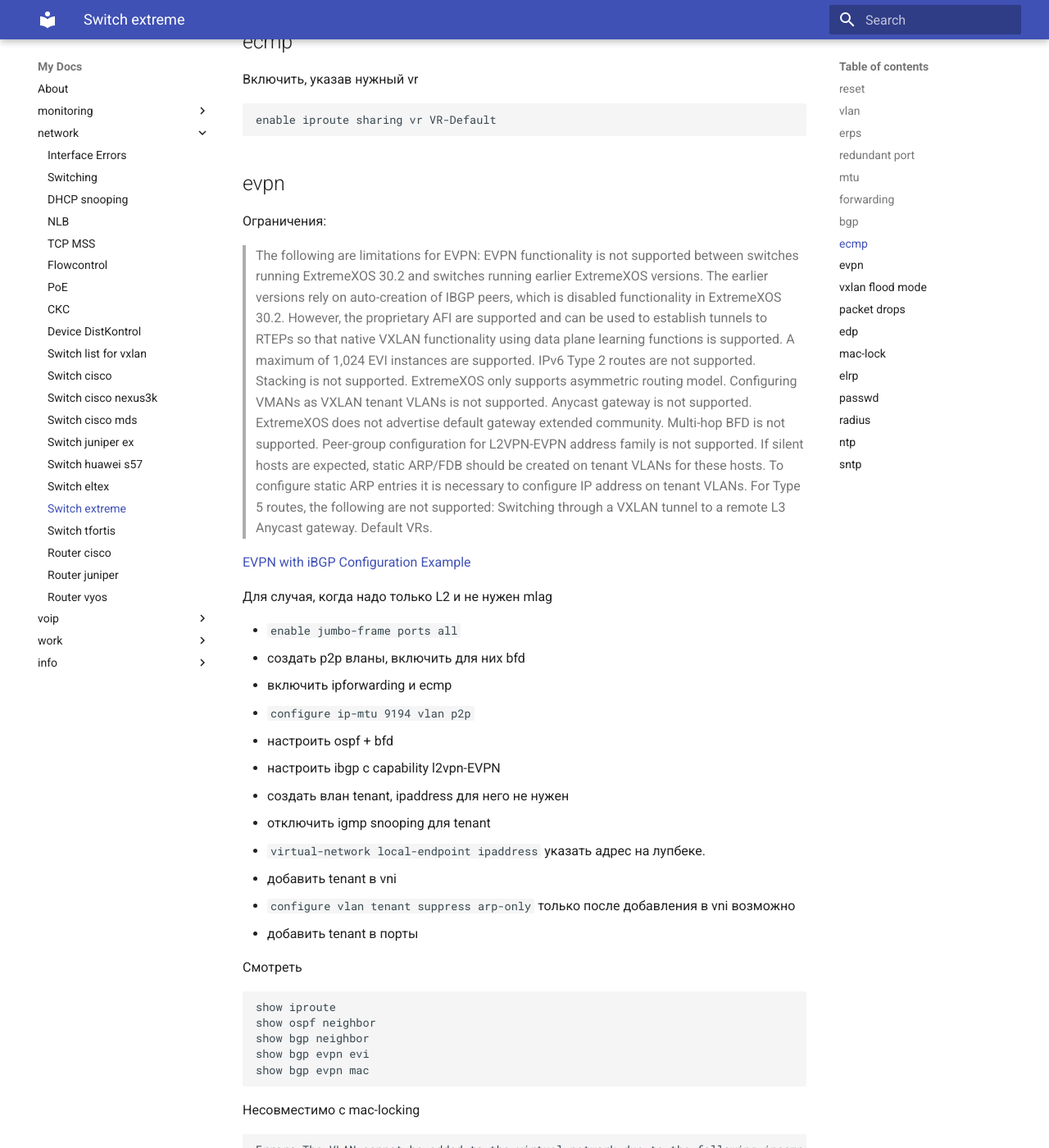
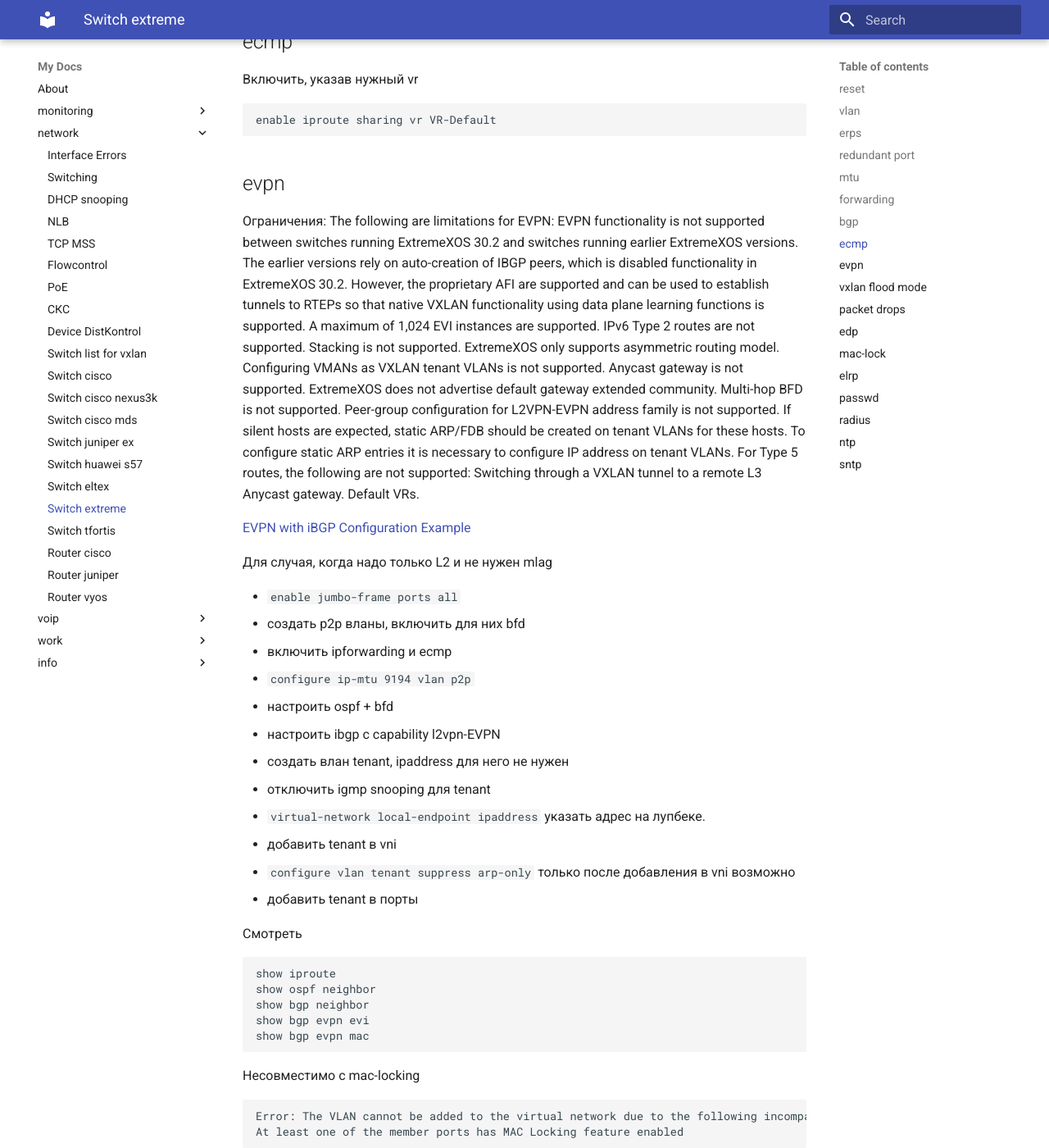
Before and after one commit to v98765/v98765.github.io, an MkDocs documentation site: the page built from docs/network/extreme.md, in a window 1280 px wide and 1400 px high, scrolled down 4021 px. Shown: the whole window at 82% size. Built offline with MkDocs 1.6.1 and Material for MkDocs 9.7.7, drawn with Linux system fonts in a browser that asks for light colours; some of the changed text lies outside the part shown.

````diff
--- a/docs/network/extreme.md
+++ b/docs/network/extreme.md
@@ -180,25 +180,21 @@ enable iproute sharing vr VR-Default
 ## evpn
 
 Ограничения:
-
-> The following are limitations for EVPN:
->	EVPN functionality is not supported between switches running ExtremeXOS 30.2 and switches running earlier ExtremeXOS versions. The earlier versions rely on auto-creation of IBGP peers, which is disabled functionality in ExtremeXOS 30.2. However, the proprietary AFI are supported and can be used to establish tunnels to RTEPs so that native VXLAN functionality using data plane learning functions is supported.
->	A maximum of 1,024 EVI instances are supported.
->	IPv6 Type 2 routes are not supported.
->	Stacking is not supported.
->	ExtremeXOS only supports asymmetric routing model.
->	Configuring VMANs as VXLAN tenant VLANs is not supported.
->	Anycast gateway is not supported.
->	ExtremeXOS does not advertise default gateway extended community.
->	Multi-hop BFD is not supported.
->	Peer-group configuration for L2VPN-EVPN address family is not supported.
->	If silent hosts are expected, static ARP/FDB should be created on tenant VLANs for these hosts. To configure static ARP entries it is necessary to configure IP address on tenant VLANs.
-> For Type 5 routes, the following are not supported:
->	Switching through a VXLAN tunnel to a remote L3 Anycast gateway.
->	Default VRs.
-
-
-
+The following are limitations for EVPN:
+	EVPN functionality is not supported between switches running ExtremeXOS 30.2 and switches running earlier ExtremeXOS versions. The earlier versions rely on auto-creation of IBGP peers, which is disabled functionality in ExtremeXOS 30.2. However, the proprietary AFI are supported and can be used to establish tunnels to RTEPs so that native VXLAN functionality using data plane learning functions is supported.
+	A maximum of 1,024 EVI instances are supported.
+	IPv6 Type 2 routes are not supported.
+	Stacking is not supported.
+	ExtremeXOS only supports asymmetric routing model.
+	Configuring VMANs as VXLAN tenant VLANs is not supported.
+	Anycast gateway is not supported.
+	ExtremeXOS does not advertise default gateway extended community.
+	Multi-hop BFD is not supported.
+	Peer-group configuration for L2VPN-EVPN address family is not supported.
+	If silent hosts are expected, static ARP/FDB should be created on tenant VLANs for these hosts. To configure static ARP entries it is necessary to configure IP address on tenant VLANs.
+ For Type 5 routes, the following are not supported:
+	Switching through a VXLAN tunnel to a remote L3 Anycast gateway.
+	Default VRs.
 
 [EVPN with iBGP Configuration Example](https://documentation.extremenetworks.com/exos_30.7/GUID-2E5C4051-51F8-4B1C-B4ED-760D1BB9C494.shtml)
 
@@ -233,28 +229,23 @@ At least one of the member ports has MAC Locking feature enabled
 ```
 
 ## vxlan flood mode
+Цитата:
+In ExtremeXOS, a virtual network operates in one of the following flood modes:
+	Flood mode standard (default)
+ 	Flood mode explicit
 
-> In ExtremeXOS, a virtual network operates in one of the following flood modes:
->
->	Flood mode standard (default)
->
-> 	Flood mode explicit
->
-> 	These modes determine the way the remote endpoints are created/learned, and the way the tenant BUM traffic is handled.
->
-> Flood Mode Standard
->
->	The remote endpoints dynamically are learned using OSPF VXLAN extensions (see OSPFv2 VXLAN Extensions) or Multiprotocol BGP (MBGP) support for VXLAN (see Multiprotocol Border Gateway Protocol (MBGP) Support for VXLAN). Alternately, remote endpoints can be statically configured and attached to a virtual network using the CLI.
->
->	The tenant BUM traffic is head-end replicated to each of the configured/learned remote endpoints on that virtual network.
->
-> Flood Mode Explicit
->
->	The remote endpoints can only be statically configured by attaching them to BUM FDB entries using the CLI.
->
->	The tenant BUM traffic is head-end replicated to each of the configured remote endpoints for the corresponding FDB entry.
->
->	By explicitly adding BUM FDB entries, this mode provides flexibility in splitting the BUM entries to individual broadcast, unknown unicast, and unknown multicast entries.
+These modes determine the way the remote endpoints are created/learned, and the way the tenant BUM traffic is handled.
+
+Flood Mode Standard
+
+The remote endpoints dynamically are learned using OSPF VXLAN extensions (see OSPFv2 VXLAN Extensions) or Multiprotocol BGP (MBGP) support for VXLAN (see Multiprotocol Border Gateway Protocol (MBGP) Support for VXLAN). Alternately, remote endpoints can be statically configured and attached to a virtual network using the CLI.
+The tenant BUM traffic is head-end replicated to each of the configured/learned remote endpoints on that virtual network.
+
+Flood Mode Explicit
+
+The remote endpoints can only be statically configured by attaching them to BUM FDB entries using the CLI.
+The tenant BUM traffic is head-end replicated to each of the configured remote endpoints for the corresponding FDB entry.
+By explicitly adding BUM FDB entries, this mode provides flexibility in splitting the BUM entries to individual broadcast, unknown unicast, and unknown multicast entries.
 
 
 Точка А
````
